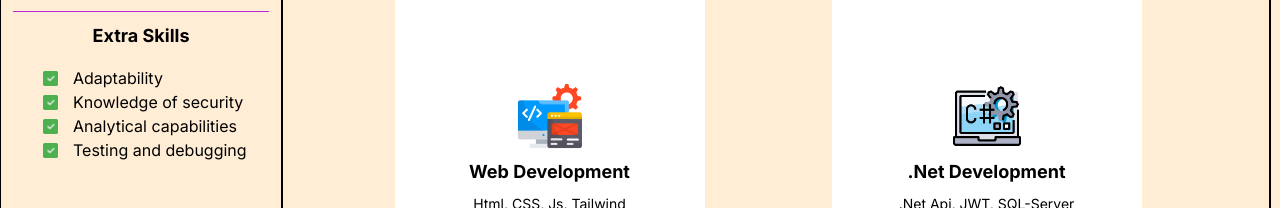
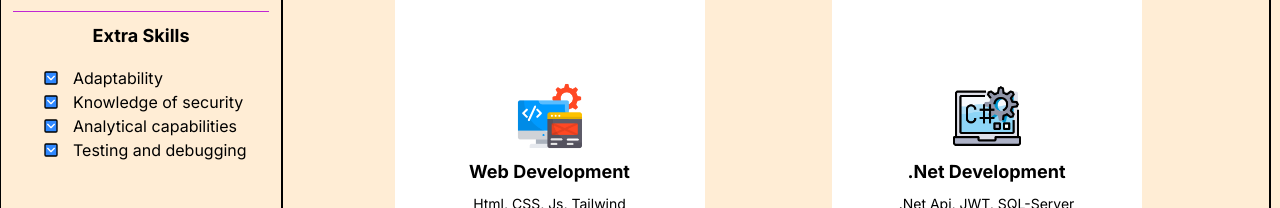
Before and after one commit to IngenieriaWeb-L-W/cristian-julio-mejia-portafolio, a Next.js app: page / in a window 1280 px wide. Shown: the part 841-1049 px from the top of the page. Built offline with nearby package versions, Linux system fonts and the light colour scheme.

Commit message:
Realizando ajustes en el menú izquiero

```diff
--- /dev/null
+++ b/app/components/atoms/badge/index.tsx
@@ -0,0 +1,12 @@
+export default function Badge({icon, classExtra = ""}: {icon:string; classExtra?:string}) {
+    return (
+
+
+                <svg xmlns="http://www.w3.org/2000/svg" width="1em" height="1em" viewBox="0 0 48 48"><g fill="none" stroke-linecap="round" stroke-linejoin="round" stroke-width="4"><rect width="36" height="36" x="6" y="6" fill="#2f88ff" stroke="#000" rx="3"/>
+                <path stroke="#fff" d={icon}/></g>
+                </svg>
+
+
+
+    )
+}
--- a/app/components/imagen/profileImage.tsx
+++ b/app/components/imagen/profileImage.tsx
@@ -10,7 +10,7 @@ const ProfileImage = () => {
         width={135}
         height={135}
         className="rounded-full top-[50px] center-[74px] opacity-1"/>
-      <span className="absolute w-3 h-3 bg-green-400 rounded-full top-[118px] left-[118px] shadow-md opacity-1"></span>
+      <span className="absolute w-3 h-3 bg-green-400 rounded-full top-[138px] left-[118px] shadow-md opacity-1"></span>
     </div>
   );
 };
--- /dev/null
+++ b/app/components/molecules/cards/index.tsx
@@ -0,0 +1,25 @@
+import Badge from "../../atoms/badge";
+
+export function Card (
+    {icon,
+
+    }: {
+        icon: string,
+
+
+    }
+) {
+    return(
+        <div className="">
+
+            <div className="">
+            <Badge icon = {icon}/>
+            </div>
+
+
+
+
+
+        </div>
+    );
+}
--- a/app/components/skill/extraskills.tsx
+++ b/app/components/skill/extraskills.tsx
@@ -5,10 +5,10 @@ const ExtraSkills = () => {
   return (
     <div className="w-[196px] h-[148px] rounded-tl-[30px] whitespace-nowrap ">
       <h2 className="text-lg font-bold text-center mb-4">Extra Skills</h2>
-      <SkillBar skill="Adaptability" imageSrc="/check.png" /> {/* Reemplaza "/ruta/a/tu/imagen.jpg" con la ruta a tu imagen */}
-      <SkillBar skill="Knowledge of security" imageSrc="/check.png" />
-      <SkillBar skill="Analytical capabilities" imageSrc="/check.png" />
-      <SkillBar skill="Testing and debugging" imageSrc="/check.png" />
+      <SkillBar skill="Adaptability"  icon='M34 19L24 29L14 19' /> {/* Reemplaza "/ruta/a/tu/imagen.jpg" con la ruta a tu imagen */}
+      <SkillBar skill="Knowledge of security"  icon='M34 19L24 29L14 19'/>
+      <SkillBar skill="Analytical capabilities"  icon='M34 19L24 29L14 19' />
+      <SkillBar skill="Testing and debugging"  icon='M34 19L24 29L14 19' />
       {/* Más habilidades */}
     </div>
   );
--- a/app/components/skill/skillbar.tsx
+++ b/app/components/skill/skillbar.tsx
@@ -1,15 +1,17 @@
 import React from 'react';
 import Image from 'next/image'; // Importa Image de 'next/image'
+import Badge from '../atoms/badge';
 
 interface Props {
   skill: string;
-  imageSrc: string; // Añade una prop para la ruta de la imagen
+
+  icon: string;
 }
 
-const SkillBar: React.FC<Props> = ({ skill, imageSrc }) => {
+const SkillBar: React.FC<Props> = ({ skill, icon }) => {
   return (
     <div className="flex items-center justify-between w-[186px] h-[24px]">
-      <Image src={imageSrc} alt={`${skill} image`} width={15} height={15} className="top-[1093px] left-[40px]" /> {/* Usa Image para mostrar la imagen */}
+      <Badge icon = {icon}/>
       <span className="w-[156px] h-[24px] left-[70px]">{skill}</span>
     </div>
   );
--- a/app/components/texts/secondaytext.tsx
+++ b/app/components/texts/secondaytext.tsx
@@ -3,7 +3,7 @@ import React from 'react';
 const SecondaryText = () => {
   return (
     <p className=" w-36 h-6 top-[268px] left-[78px] whitespace-nowrap opacity-1 text-center text-color-767676 text-base leading-6">
-      Frontend-Developer
+      Student
     </p>
   );
 };
--- a/package.json
+++ b/package.json
@@ -15,14 +15,14 @@
     "react-dom": "^18"
   },
   "devDependencies": {
-    "@types/node": "^20",
-    "@types/react": "^18.2.74",
+    "@types/node": "20.12.5",
+    "@types/react": "18.2.74",
     "@types/react-dom": "^18",
     "autoprefixer": "^10.0.1",
     "eslint": "^8",
     "eslint-config-next": "14.1.4",
     "postcss": "^8",
     "tailwindcss": "^3.3.0",
-    "typescript": "^5"
+    "typescript": "5.4.4"
   }
 }
```
Also changed, not shown: 1 other file (tests, documents, lock files or other folders).
